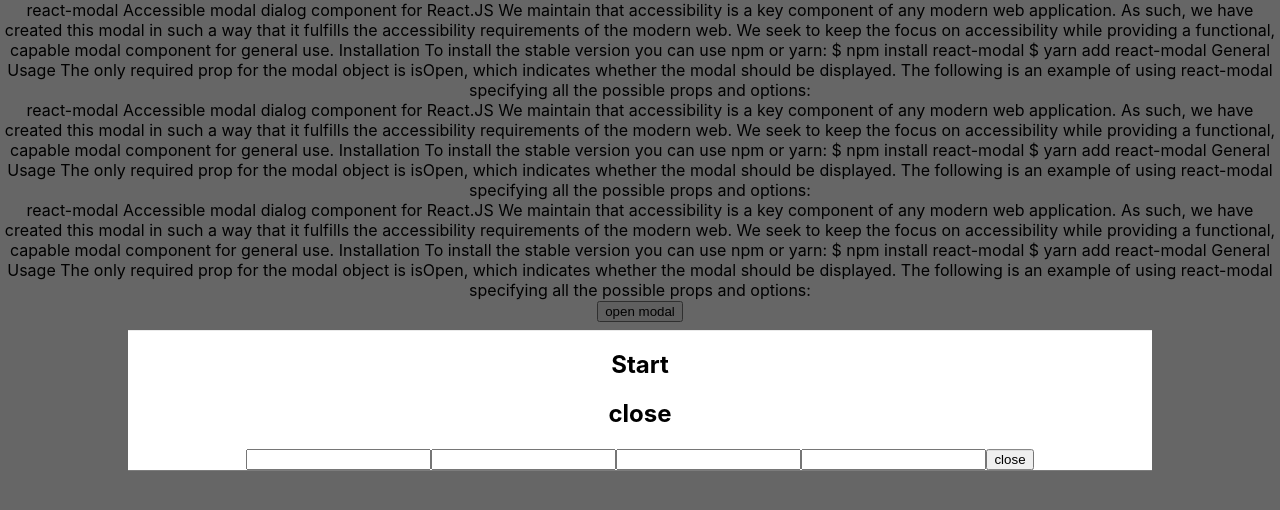
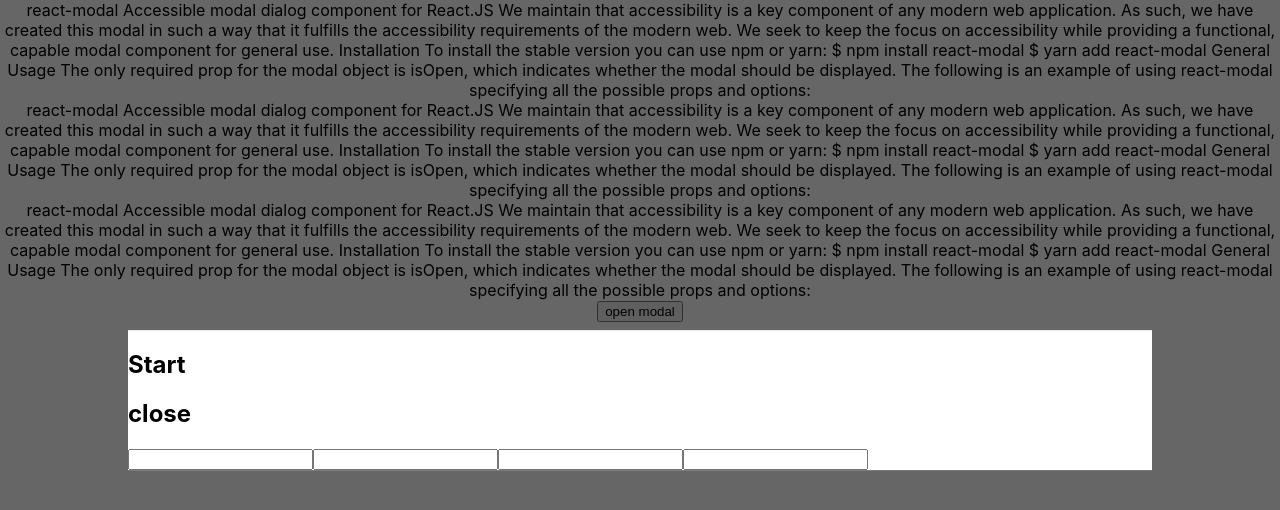
Before and after one commit to pesto-students/deep-dive-ajay14312, a React (Create React App) app in the folder react-exercises/modal-react/: page / in a window 1280 px wide. Both pictures are taken after a click on the button "open modal". Shown: the top 510 px of the page. Built offline with nearby package versions, Linux system fonts and the light colour scheme.

Commit message:
Add esc, tab and shift tab functionality. Add modal to top level.

```diff
--- a/react-exercises/modal-react/src/Modal.js
+++ b/react-exercises/modal-react/src/Modal.js
@@ -1,15 +1,84 @@
 import React, { Component } from "react";
+import ReactDOM from 'react-dom'
 import "./Modal.css";
 
+const overlay = document.createElement('div');
+overlay.id = 'overlay-container'
 class Modal extends Component {
   constructor(props) {
     super(props);
+    this.state = {
+      list: ""
+    };
+    this.element = document.createElement('div');
+
+    this.node = '';
   }
 
+  componentWillUnmount = () => {
+    document.removeEventListener('mousedown', this.handleClick, false);
+    document.removeEventListener('keydown', this.captureKey, false);
+    overlay.removeChild(this.element);
+  }
+
+  handleClick = (e) => {
+    if(this.node.contains(e.target)) {
+      return;
+    }
+    if(document.activeElement.toString() === "[object HTMLBodyElement]" && e.keyCode === 27) {
+      this.props.onModalClose();
+    }
+
+    this.props.onModalClose();
+  }
+
+  componentDidMount = () => {
+    document.addEventListener('mousedown', this.handleClick, false);
+    document.addEventListener('keydown', this.captureKey, false);
+    document.querySelector('body').appendChild(overlay);
+    overlay.appendChild(this.element);
+    this.setState(() => {
+      return {
+        list: document
+          .getElementById("childrenDiv")
+          .querySelectorAll(["input", "button"]),
+      };
+    });
+    setTimeout(() => {
+      document
+          .getElementById("childrenDiv")
+          .querySelectorAll(["input", "button"])[0].focus();
+    }, 500)
+  };
+
+  captureKey = (event) => {
+    //event.persist();
+    if (event.keyCode === 9) {
+      if (
+        document.activeElement === this.state.list[this.state.list.length - 1]
+      ) {
+        this.state.list[0].focus();
+      }
+    }
+    if (event.shiftKey && event.key === "Tab") {
+      console.log(event.keyCode);
+      if (document.activeElement === this.state.list[0]) {
+        this.state.list[this.state.list.length - 1].focus();
+      }
+    }
+
+    if (event.keyCode === 27) {
+      this.props.onModalClose();
+    }
+  };
+
   render() {
-    let showHideClassName = this.props.isVisible
-      ? "modal display-block"
-      : "modal display-none";
+    let showHideClassName =this.props.isVisible
+        ? "modal display-block"
+        : "modal display-none";
+    if (!showHideClassName) {
+      return null;
+    };
 
     let customClassNames = '';
     try {
@@ -17,15 +86,21 @@
     } catch (_) {
       // do nothing
     }
+
+    let overlayNode = <React.Fragment>
+      <div
+        className={showHideClassName}
+        onKeyDown={this.captureKey}
+        id="childrenDiv"
+      >
+        <section className={`modal-main ${customClassNames}`} ref={node => this.node = node}>
+        {this.props.children}
+        </section>
+      </div>
+    </React.Fragment>
+
     return (
-      <React.Fragment>
-        <div className={showHideClassName}>
-          <section className={`modal-main ${customClassNames}`}>
-            {this.props.children}
-            <button onClick ={this.props.onModalClose}>close</button>
-          </section>
-        </div>
-      </React.Fragment>
+      ReactDOM.createPortal(overlayNode, this.element)
     );
   }
 }
```
